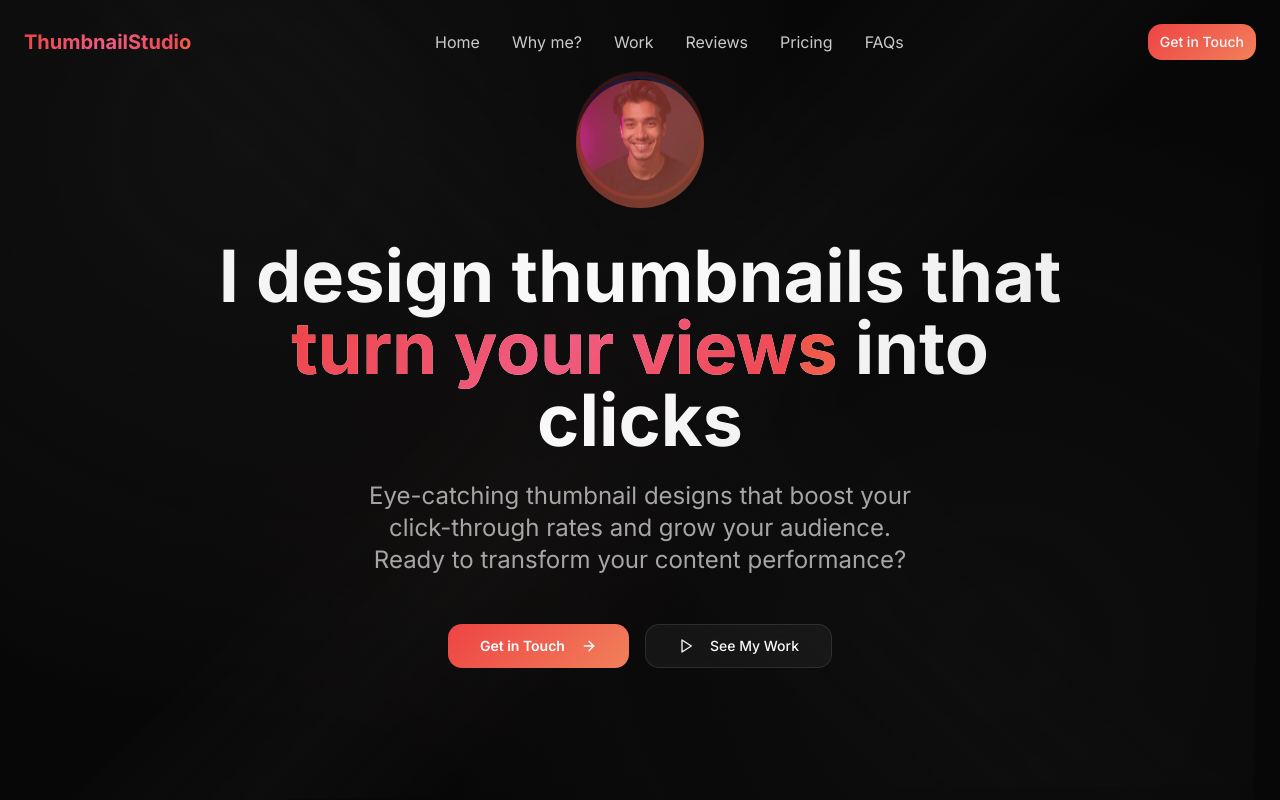
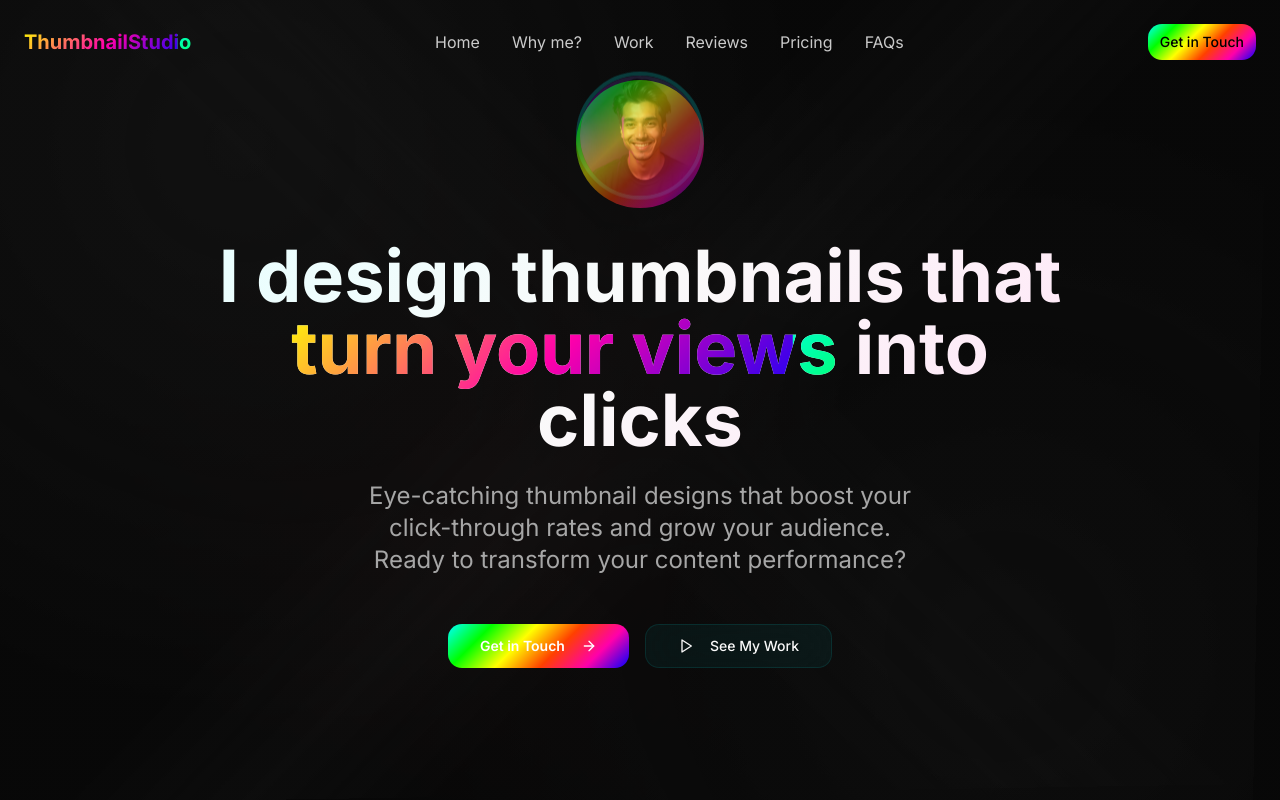
Before and after one commit to chetanS170/chetan-sharma-portfolio, a React (Vite) app: page / in a window 1280 px wide. Shown: the top 800 px of the page. Built offline with nearby package versions, Linux system fonts and the light colour scheme.

Commit message:
Update theme and colors
Update website theme and color combinations.

```diff
--- a/src/index.css
+++ b/src/index.css
@@ -17,37 +17,56 @@ All colors MUST be HSL.
     --popover: 0 0% 5%;
     --popover-foreground: 0 0% 98%;
 
-    --primary: 0 84% 60%;
-    --primary-foreground: 0 0% 98%;
+    --primary: 180 100% 50%;
+    --primary-foreground: 0 0% 0%;
 
-    --secondary: 0 0% 10%;
-    --secondary-foreground: 0 0% 98%;
+    --secondary: 240 100% 50%;
+    --secondary-foreground: 0 0% 100%;
 
     --muted: 0 0% 8%;
     --muted-foreground: 0 0% 65%;
 
-    --accent: 0 0% 15%;
-    --accent-foreground: 0 0% 98%;
+    --accent: 320 100% 50%;
+    --accent-foreground: 0 0% 100%;
 
-    --destructive: 0 84% 60%;
+    --destructive: 15 100% 50%;
     --destructive-foreground: 0 0% 98%;
 
     --border: 0 0% 15%;
     --input: 0 0% 10%;
-    --ring: 0 84% 60%;
+    --ring: 180 100% 50%;
 
     --radius: 1rem;
 
-    /* Custom design tokens - Black/White with Red accents */
-    --glass: 0 0% 98% / 0.05;
-    --glass-border: 0 0% 98% / 0.1;
-    --glow: 0 84% 60% / 0.4;
-    --neon: 0 84% 60%;
-    --gradient-primary: linear-gradient(135deg, hsl(0 84% 60%), hsl(15 84% 65%));
-    --gradient-white-sparkle: linear-gradient(135deg, hsl(0 0% 98%) 0%, hsl(0 0% 95%) 25%, hsl(0 0% 98%) 50%, hsl(0 0% 92%) 75%, hsl(0 0% 98%) 100%);
-    --gradient-red-sparkle: linear-gradient(135deg, hsl(0 84% 60%) 0%, hsl(15 84% 65%) 25%, hsl(0 84% 60%) 50%, hsl(345 84% 65%) 75%, hsl(0 84% 60%) 100%);
-    --gradient-glass: linear-gradient(135deg, hsl(0 0% 98% / 0.08), hsl(0 0% 98% / 0.02));
-    --shadow-glow: 0 0 40px hsl(0 84% 60% / 0.3);
+    /* Custom design tokens - Vibrant Rainbow Gradient Theme */
+    --glass: 180 100% 50% / 0.05;
+    --glass-border: 180 100% 50% / 0.1;
+    --glow: 180 100% 50% / 0.4;
+    --neon: 180 100% 50%;
+    --gradient-primary: linear-gradient(135deg,
+      hsl(180 100% 50%) 0%,    /* Cyan */
+      hsl(120 100% 50%) 20%,   /* Green */
+      hsl(60 100% 50%) 40%,    /* Yellow */
+      hsl(15 100% 50%) 60%,    /* Orange */
+      hsl(320 100% 50%) 80%,   /* Magenta */
+      hsl(240 100% 50%) 100%   /* Blue */
+    );
+    --gradient-white-sparkle: linear-gradient(135deg,
+      hsl(0 0% 98%) 0%,
+      hsl(180 100% 95%) 25%,
+      hsl(0 0% 98%) 50%,
+      hsl(320 100% 95%) 75%,
+      hsl(0 0% 98%) 100%
+    );
+    --gradient-red-sparkle: linear-gradient(135deg,
+      hsl(180 100% 50%) 0%,
+      hsl(120 100% 50%) 25%,
+      hsl(60 100% 50%) 50%,
+      hsl(320 100% 50%) 75%,
+      hsl(240 100% 50%) 100%
+    );
+    --gradient-glass: linear-gradient(135deg, hsl(180 100% 50% / 0.08), hsl(240 100% 50% / 0.02));
+    --shadow-glow: 0 0 40px hsl(180 100% 50% / 0.3);
     --shadow-glass: 0 8px 32px hsl(0 0% 0% / 0.5);
     --transition-smooth: all 0.5s cubic-bezier(0.4, 0, 0.2, 1);
 
@@ -115,8 +134,9 @@ All colors MUST be HSL.
   body {
     @apply bg-background text-foreground font-sans;
     background-image:
-      radial-gradient(circle at 25% 25%, hsl(270 100% 70% / 0.1) 0%, transparent 50%),
-      radial-gradient(circle at 75% 75%, hsl(290 100% 80% / 0.08) 0%, transparent 50%);
+      radial-gradient(circle at 25% 25%, hsl(180 100% 50% / 0.1) 0%, transparent 50%),
+      radial-gradient(circle at 75% 75%, hsl(320 100% 50% / 0.08) 0%, transparent 50%),
+      radial-gradient(circle at 50% 10%, hsl(60 100% 50% / 0.05) 0%, transparent 40%);
   }
 }
 
```
